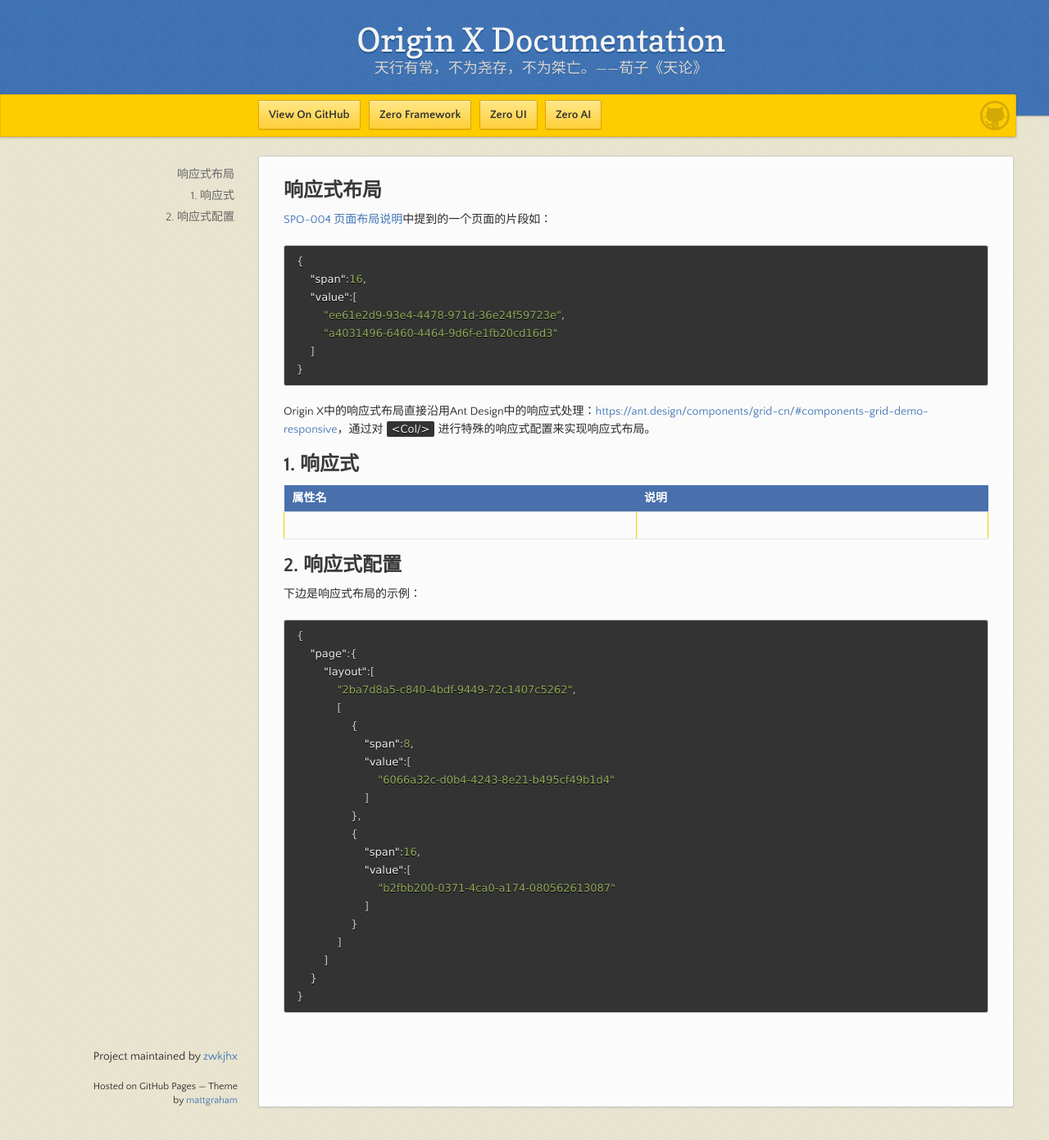
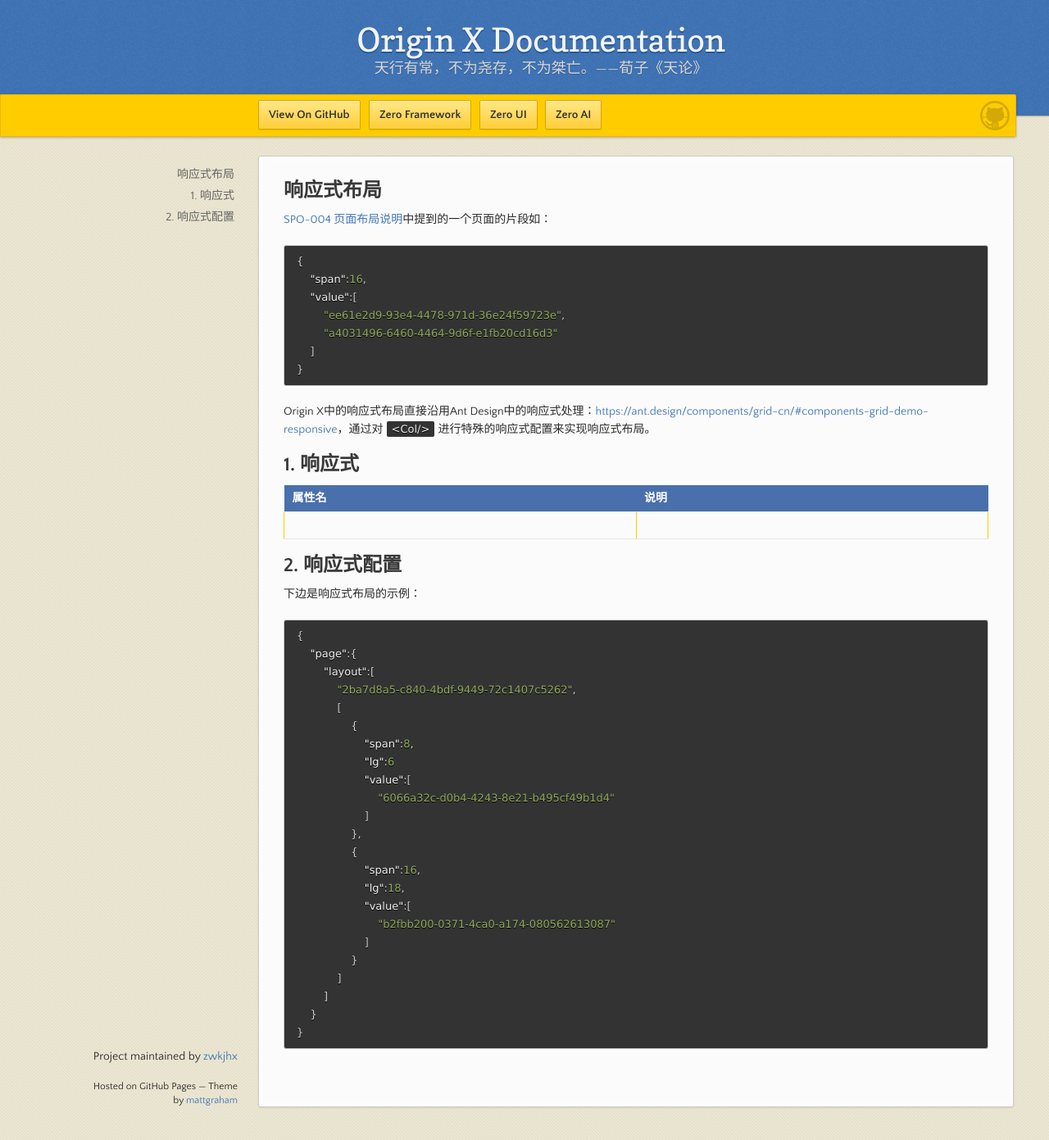
Before and after one commit to zwkjhx/ox-doc, a Jekyll site: the page built from specification/3-origin-xgui-fan/spo-005-xiang-ying-shi-bu-ju.md, in a window 1280 px wide and 1391 px high. Shown: the whole window at 82% size. Built offline with Jekyll 4.4.1, drawn with Linux system fonts in a browser that asks for light colours; our own code applies the rules of GitHub Pages for plain Markdown files.

Commit message:
Updates specification/3-origin-xgui-fan/spo-005-xiang-ying-shi-bu-ju.md
Auto commit by GitBook Editor

```diff
--- a/specification/3-origin-xgui-fan/spo-005-xiang-ying-shi-bu-ju.md
+++ b/specification/3-origin-xgui-fan/spo-005-xiang-ying-shi-bu-ju.md
@@ -32,12 +32,14 @@
             [
                 {
                     "span":8,
+                    "lg":6
                     "value":[
                         "6066a32c-d0b4-4243-8e21-b495cf49b1d4"
                     ]
                 },
                 {
                     "span":16,
+                    "lg":18,
                     "value":[
                         "b2fbb200-0371-4ca0-a174-080562613087"
                     ]
```
